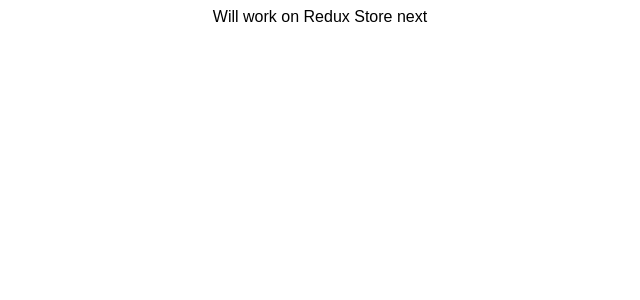
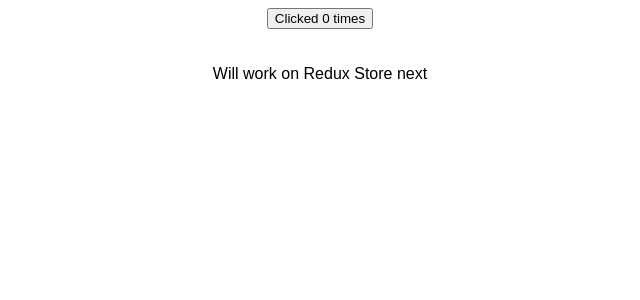
Before and after one commit to arif034/class-functional-all-code, a React (Create React App) app: page / in a window 1280 px wide. Shown: the top 300 px of the page, without its empty margins (320-960 px from the left). Built offline with nearby package versions, Linux system fonts and the light colour scheme.

Commit message:
HOC design pattern sample code HOC design pattern sample code

```diff
--- a/src/App.js
+++ b/src/App.js
@@ -1,6 +1,14 @@
 import "./styles.css";
+import CounterHOC from "./CounterHOC.js";
 function App() {
-  return <div className="App">Will work on Redux Store next</div>;
+  return (
+    <div className="App">
+      <CounterHOC />
+      <br />
+      <br />
+      Will work on Redux Store next
+    </div>
+  );
 }
 
 export default App;
--- /dev/null
+++ b/src/CounterHOC.js
@@ -0,0 +1,15 @@
+import { Component } from "react";
+import HOCComponent from "./HOCComponent.js";
+class CounterHOC extends Component {
+  render() {
+    return (
+      <div>
+        <button onClick={this.props.updateCount}>
+          Clicked {this.props.count} times
+        </button>
+      </div>
+    );
+  }
+}
+
+export default HOCComponent(CounterHOC);
--- /dev/null
+++ b/src/HOCComponent.js
@@ -0,0 +1,26 @@
+import { Component } from "react";
+
+function HOCComponent(OldComponent) {
+  class NewComponent extends Component {
+    constructor(props) {
+      super(props);
+      this.state = {
+        count: 0
+      };
+    }
+    counter = () => {
+      this.setState((prevState) => {
+        return { count: prevState.count + 1 };
+      });
+    };
+
+    render() {
+      return (
+        <OldComponent count={this.state.count} updateCount={this.counter} />
+      );
+    }
+  }
+  return NewComponent;
+}
+
+export default HOCComponent;
```
